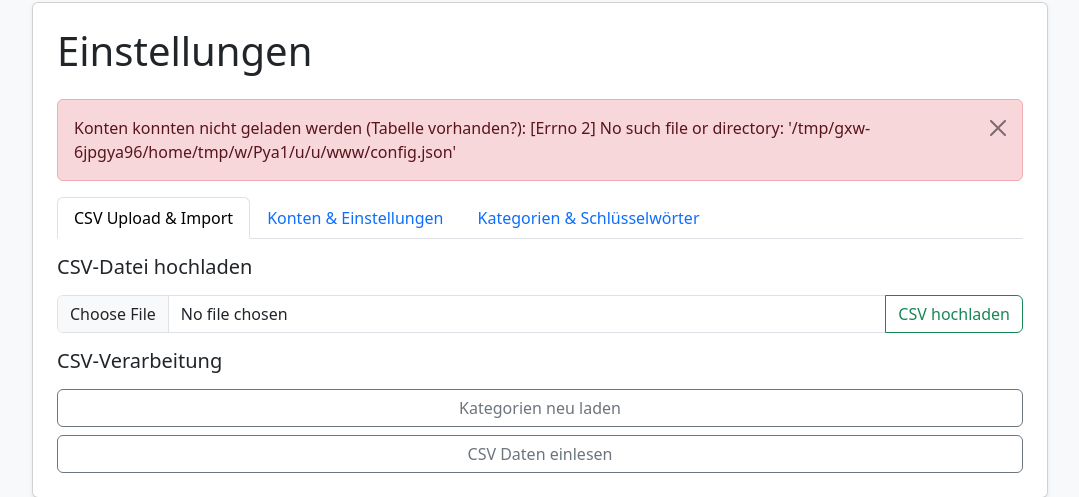
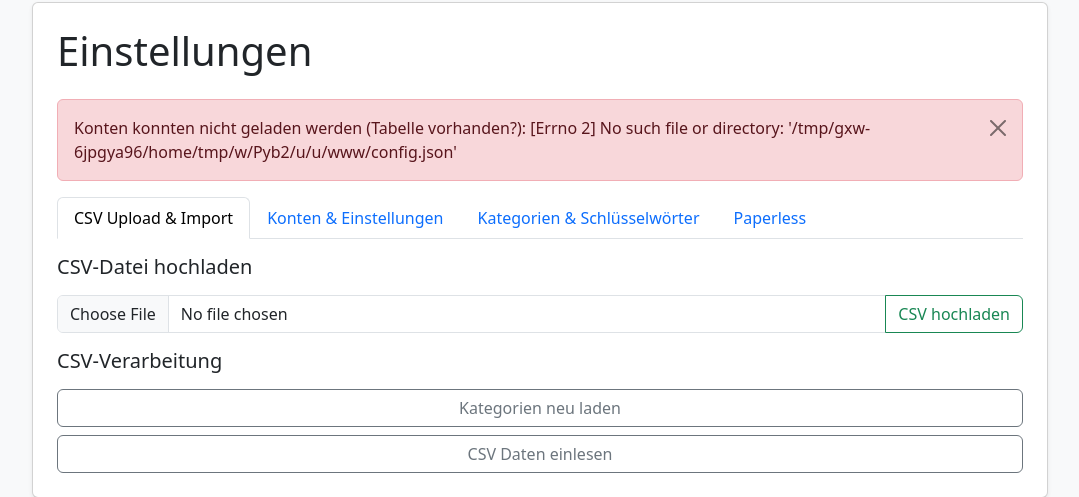
Before and after one commit to Sleepwalker86/Haushaltsbuch, a Flask app: page /settings in a window 1280 px wide. Shown: the part 98-595 px from the top of the page, without its empty margins (100-1179 px from the left). Run offline with Flask 3, Linux system fonts and the light colour scheme.

Commit message:
Add Paperless settings management to the application
- Introduced functions to load and save Paperless configuration from a JSON file.
- Enhanced the settings page with a new tab for Paperless settings, allowing users to input and save their Paperless IP address and API token.
- Updated the logic to load existing Paperless settings when the settings page is accessed, improving user experience and configuration management.

```diff
--- a/app.py
+++ b/app.py
@@ -6,9 +6,29 @@ import subprocess
 import sys
 
 from db import get_connection
+import json
 
 app = Flask(__name__)
 app.secret_key = "change-me-please"  # für Flash-Messages
+
+
+def load_config():
+    """Lädt die gesamte config.json."""
+    base_dir = os.path.dirname(os.path.abspath(__file__))
+    cfg_path = os.path.join(base_dir, "config.json")
+    try:
+        with open(cfg_path, "r", encoding="utf-8") as f:
+            return json.load(f)
+    except (FileNotFoundError, json.JSONDecodeError):
+        return {}
+
+
+def save_config(config):
+    """Speichert die gesamte config.json."""
+    base_dir = os.path.dirname(os.path.abspath(__file__))
+    cfg_path = os.path.join(base_dir, "config.json")
+    with open(cfg_path, "w", encoding="utf-8") as f:
+        json.dump(config, f, indent=4, ensure_ascii=False)
 
 
 def fetch_categories():
@@ -700,6 +720,26 @@ def settings():
 
             return redirect(url_for("settings", tab="keywords"))
 
+        # ---------------------------------
+        # Paperless-Einstellungen
+        # ---------------------------------
+        elif form_type == "paperless":
+            paperless_ip = request.form.get("paperless_ip", "").strip()
+            paperless_token = request.form.get("paperless_token", "").strip()
+
+            try:
+                config = load_config()
+                if "PAPERLESS" not in config:
+                    config["PAPERLESS"] = {}
+                config["PAPERLESS"]["ip"] = paperless_ip
+                config["PAPERLESS"]["token"] = paperless_token
+                save_config(config)
+                flash("Paperless-Einstellungen wurden gespeichert.", "success")
+            except Exception as exc:
+                flash(f"Paperless-Einstellungen konnten nicht gespeichert werden: {exc}", "error")
+
+            return redirect(url_for("settings", tab="paperless"))
+
     konten = []
     try:
         konten = fetch_konten_details()
@@ -758,8 +798,20 @@ def settings():
         # Nur still schlucken, Anzeige wird dann leer
         pass
 
+    # Paperless-Einstellungen laden
+    paperless_config = {"ip": "", "token": ""}
+    try:
+        config = load_config()
+        if "PAPERLESS" in config:
+            paperless_config = {
+                "ip": config["PAPERLESS"].get("ip", ""),
+                "token": config["PAPERLESS"].get("token", ""),
+            }
+    except Exception:
+        pass
+
     active_tab = request.args.get("tab")
-    if active_tab not in ("upload", "konten", "keywords"):
+    if active_tab not in ("upload", "konten", "keywords", "paperless"):
         active_tab = "konten" if edit_konto else "upload"
 
     return render_template(
@@ -769,6 +821,7 @@ def settings():
         categories_master=categories_master,
         keyword_mappings=keyword_mappings,
         edit_mapping=edit_mapping,
+        paperless_config=paperless_config,
         active_tab=active_tab,
     )
 
--- a/templates/settings.html
+++ b/templates/settings.html
@@ -34,6 +34,13 @@
             data-bs-toggle="tab" data-bs-target="#keywords-pane" type="button" role="tab"
             aria-controls="keywords-pane" aria-selected="{% if active_tab == 'keywords' %}true{% else %}false{% endif %}">
       Kategorien & Schlüsselwörter
+    </button>
+  </li>
+  <li class="nav-item" role="presentation">
+    <button class="nav-link {% if active_tab == 'paperless' %}active{% endif %}" id="paperless-tab"
+            data-bs-toggle="tab" data-bs-target="#paperless-pane" type="button" role="tab"
+            aria-controls="paperless-pane" aria-selected="{% if active_tab == 'paperless' %}true{% else %}false{% endif %}">
+      Paperless
     </button>
   </li>
 </ul>
@@ -316,5 +323,40 @@
       </div>
     </div>
   </div>
+  <div class="tab-pane fade {% if active_tab == 'paperless' %}show active{% endif %}" id="paperless-pane" role="tabpanel" aria-labelledby="paperless-tab">
+    <div class="row g-4">
+      <div class="col-12 col-lg-6">
+        <h2 class="h5 mb-3">Paperless-Einstellungen</h2>
+        <form method="post">
+          <input type="hidden" name="form_type" value="paperless">
+          <div class="mb-3">
+            <label for="paperless_ip" class="form-label">Paperless IP-Adresse</label>
+            <input type="text"
+                   class="form-control"
+                   id="paperless_ip"
+                   name="paperless_ip"
+                   value="{{ paperless_config.ip if paperless_config else '' }}"
+                   placeholder="z.B. http://192.168.1.100:8000 oder https://paperless.example.com"
+                   required>
+            <div class="form-text">Vollständige URL oder IP-Adresse mit Port (z.B. http://192.168.1.100:8000)</div>
+          </div>
+          <div class="mb-3">
+            <label for="paperless_token" class="form-label">API-Token</label>
+            <input type="text"
+                   class="form-control"
+                   id="paperless_token"
+                   name="paperless_token"
+                   value="{{ paperless_config.token if paperless_config else '' }}"
+                   placeholder="Ihr Paperless API-Token"
+                   required>
+            <div class="form-text">Der API-Token aus den Paperless-Einstellungen</div>
+          </div>
+          <button type="submit" class="btn btn-primary">
+            Einstellungen speichern
+          </button>
+        </form>
+      </div>
+    </div>
+  </div>
 </div>
 {% endblock %}
```
